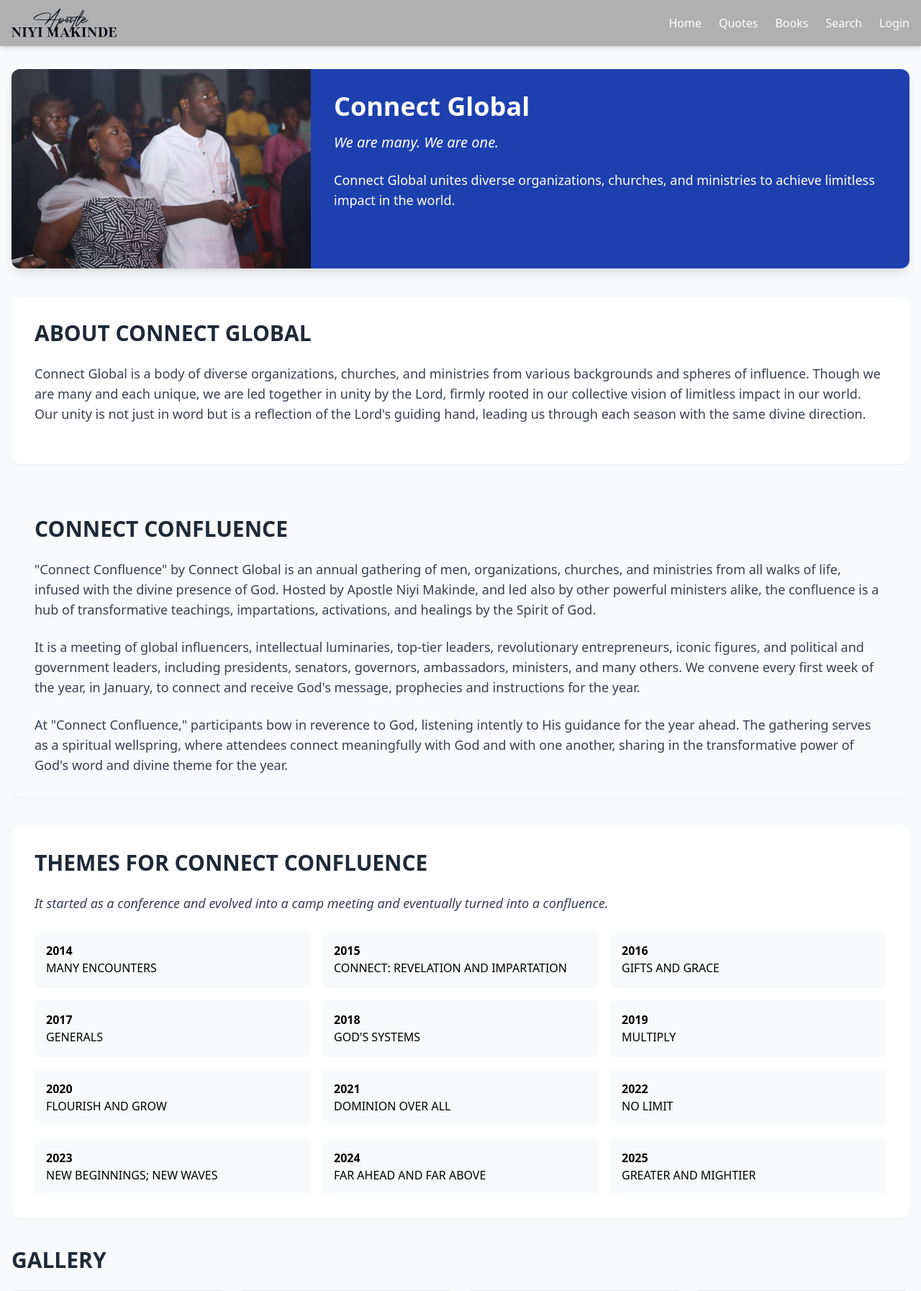
After one commit to JayBeloved/ANDL, a Django app: page /about/connect-global/ in a window 1280 px wide. The commit adds this page. Shown: the top 1794 px of the page at 72% size. Run offline with Django 5.2, Linux system fonts and the light colour scheme; data that the repository does not hold is empty; some libraries are stand-ins or nearby versions.

Commit message:
Adds About pages for NAPMON, Connect Global, Rebirth
Adds new "About" pages for NAPMON, Connect Global, and Rebirth Global Church to provide more information about these organizations.

Updates the core URLs to include the new pages, and includes images to the original "About" page.

```diff
--- a/digilib/apps/core/urls.py
+++ b/digilib/apps/core/urls.py
@@ -5,7 +5,10 @@
 
 urlpatterns = [
     path('', views.HomeView.as_view(), name='home'),
-    path('about/', views.AboutView.as_view(), name='about'),
+    path('about/NM/', views.AboutView.as_view(), name='about'),
+    path('about/napmon/', views.NapmonView.as_view(), name='napmon'),
+    path('about/connect-global/', views.ConnectGlobalView.as_view(), name='connect_global'),
+    path('about/rebirth-global/', views.RebirthGlobalView.as_view(), name='rebirth_global'),
     path('search/', views.SearchView.as_view(), name='search'),
     path('category/<slug:slug>/', views.CategoryView.as_view(), name='category'),
     path('category/<slug:category_slug>/subcategory/<slug:slug>/', views.SubCategoryView.as_view(), name='subcategory'),
--- a/digilib/apps/core/views.py
+++ b/digilib/apps/core/views.py
@@ -622,3 +622,55 @@
             )
         context['categories'] = categories
         return context
+
+
+class NapmonView(TemplateView):
+    """View for the NAPMON (New Apostolic and Prophetic Movement of Nigeria) page"""
+    template_name = 'core/about_napmon.html'
+
+    def get_context_data(self, **kwargs):
+        context = super().get_context_data(**kwargs)
+        # Get categories with subcategories for the sidebar
+        categories = Category.objects.annotate(content_count=Count('contents'))
+        for category in categories:
+            category.subcategories_list = SubCategory.objects.filter(parent_category=category).annotate(
+                content_count=Count('contents')
+            )
+        context['categories'] = categories
+        return context
+
+
+# Add this to the existing views.py file after the other view classes
+
+class ConnectGlobalView(TemplateView):
+    """View for the Connect Global page"""
+    template_name = 'core/about_connect.html'
+
+    def get_context_data(self, **kwargs):
+        context = super().get_context_data(**kwargs)
+        # Get categories with subcategories for the sidebar
+        categories = Category.objects.annotate(content_count=Count('contents'))
+        for category in categories:
+            category.subcategories_list = SubCategory.objects.filter(parent_category=category).annotate(
+                content_count=Count('contents')
+            )
+        context['categories'] = categories
+        return context
+
+
+# Add this to the existing views.py file after the other view classes
+
+class RebirthGlobalView(TemplateView):
+    """View for the Rebirth Global Church page"""
+    template_name = 'core/about_rebirth.html'
+
+    def get_context_data(self, **kwargs):
+        context = super().get_context_data(**kwargs)
+        # Get categories with subcategories for the sidebar
+        categories = Category.objects.annotate(content_count=Count('contents'))
+        for category in categories:
+            category.subcategories_list = SubCategory.objects.filter(parent_category=category).annotate(
+                content_count=Count('contents')
+            )
+        context['categories'] = categories
+        return context
--- a/digilib/apps/dashboard/templates/dashboard/subcategory_list.html
+++ b/digilib/apps/dashboard/templates/dashboard/subcategory_list.html
@@ -208,6 +208,7 @@
                 // Change form action
                 form.action = form.action.replace('create', 'update');
 
+
                 // Scroll to form on mobile
                 if (window.innerWidth < 768) {
                     form.scrollIntoView({ behavior: 'smooth' });
--- /dev/null
+++ b/digilib/templates/core/about_connect.html
@@ -0,0 +1,138 @@
+{% extends "base.html" %}
+{% load static %}
+
+{% block title %}About Connect Global - Apostle Niyi Digital Library{% endblock %}
+
+{% block meta_description %}Learn more about Connect Global, a body of diverse organizations, churches, and ministries united to achieve limitless impact in the world.{% endblock %}
+
+{% block meta_keywords %}Connect Global, Apostle Niyi Makinde, Connect Confluence, unity, ministries, churches{% endblock %}
+
+{% block content %}
+<div class="container mx-auto px-4 py-8">
+    <!-- Hero Section -->
+    <section class="mb-10">
+        <div class="bg-primary text-white rounded-xl overflow-hidden shadow-lg">
+            <div class="md:flex">
+                <!-- Image placeholder - left side -->
+                <div class="md:w-1/3 bg-gray-200 h-64 md:h-auto">
+                    <div class="h-full flex items-center justify-center">
+                        <span class="text-gray-500">
+                            <img src="{% static 'images/ANM_5.jpg' %}" alt="Connect Global Logo" class="object-cover w-full h-full">
+                        </span>
+                    </div>
+                </div>
+                <!-- Content - right side -->
+                <div class="md:w-2/3 p-8">
+                    <h1 class="text-3xl md:text-4xl font-bold mb-4">Connect Global</h1>
+                    <p class="text-xl italic mb-6">We are many. We are one.</p>
+                    <p class="text-lg">Connect Global unites diverse organizations, churches, and ministries to achieve limitless impact in the world.</p>
+                </div>
+            </div>
+        </div>
+    </section>
+
+    <!-- About Connect Global Section -->
+    <section class="mb-10">
+        <div class="bg-white rounded-xl shadow-sm p-8">
+            <h2 class="text-2xl md:text-3xl font-bold mb-6 text-gray-800">ABOUT CONNECT GLOBAL</h2>
+            <p class="text-lg text-gray-700 mb-6">
+                Connect Global is a body of diverse organizations, churches, and ministries from various backgrounds and spheres of influence. Though we are many and each unique, we are led together in unity by the Lord, firmly rooted in our collective vision of limitless impact in our world. Our unity is not just in word but is a reflection of the Lord's guiding hand, leading us through each season with the same divine direction.
+            </p>
+        </div>
+    </section>
+
+    <!-- Connect Confluence Section -->
+    <section class="mb-10">
+        <div class="bg-gray-50 rounded-xl shadow-sm p-8">
+            <h2 class="text-2xl md:text-3xl font-bold mb-6 text-gray-800">CONNECT CONFLUENCE</h2>
+            <p class="text-lg text-gray-700 mb-6">
+                "Connect Confluence" by Connect Global is an annual gathering of men, organizations, churches, and ministries from all walks of life, infused with the divine presence of God. Hosted by Apostle Niyi Makinde, and led also by other powerful ministers alike, the confluence is a hub of transformative teachings, impartations, activations, and healings by the Spirit of God.
+            </p>
+            <p class="text-lg text-gray-700 mb-6">
+                It is a meeting of global influencers, intellectual luminaries, top-tier leaders, revolutionary entrepreneurs, iconic figures, and political and government leaders, including presidents, senators, governors, ambassadors, ministers, and many others. We convene every first week of the year, in January, to connect and receive God's message, prophecies and instructions for the year.
+            </p>
+            <p class="text-lg text-gray-700">
+                At "Connect Confluence," participants bow in reverence to God, listening intently to His guidance for the year ahead. The gathering serves as a spiritual wellspring, where attendees connect meaningfully with God and with one another, sharing in the transformative power of God's word and divine theme for the year.
+            </p>
+        </div>
+    </section>
+
+    <!-- Themes Section -->
+    <section class="mb-10">
+        <div class="bg-white rounded-xl shadow-sm p-8">
+            <h2 class="text-2xl md:text-3xl font-bold mb-6 text-gray-800">THEMES FOR CONNECT CONFLUENCE</h2>
+            <p class="text-lg text-gray-700 italic mb-6">
+                It started as a conference and evolved into a camp meeting and eventually turned into a confluence.
+            </p>
+
+            <div class="grid grid-cols-1 md:grid-cols-2 lg:grid-cols-3 gap-4">
+                <div class="bg-gray-50 p-4 rounded-lg">
+                    <p class="font-bold">2014</p>
+                    <p>MANY ENCOUNTERS</p>
+                </div>
+                <div class="bg-gray-50 p-4 rounded-lg">
+                    <p class="font-bold">2015</p>
+                    <p>CONNECT: REVELATION AND IMPARTATION</p>
+                </div>
+                <div class="bg-gray-50 p-4 rounded-lg">
+                    <p class="font-bold">2016</p>
+                    <p>GIFTS AND GRACE</p>
+                </div>
+                <div class="bg-gray-50 p-4 rounded-lg">
+                    <p class="font-bold">2017</p>
+                    <p>GENERALS</p>
+                </div>
+                <div class="bg-gray-50 p-4 rounded-lg">
+                    <p class="font-bold">2018</p>
+                    <p>GOD'S SYSTEMS</p>
+                </div>
+                <div class="bg-gray-50 p-4 rounded-lg">
+                    <p class="font-bold">2019</p>
+                    <p>MULTIPLY</p>
+                </div>
+                <div class="bg-gray-50 p-4 rounded-lg">
+                    <p class="font-bold">2020</p>
+                    <p>FLOURISH AND GROW</p>
+                </div>
+                <div class="bg-gray-50 p-4 rounded-lg">
+                    <p class="font-bold">2021</p>
+                    <p>DOMINION OVER ALL</p>
+                </div>
+                <div class="bg-gray-50 p-4 rounded-lg">
+                    <p class="font-bold">2022</p>
+                    <p>NO LIMIT</p>
+                </div>
+                <div class="bg-gray-50 p-4 rounded-lg">
+                    <p class="font-bold">2023</p>
+                    <p>NEW BEGINNINGS; NEW WAVES</p>
+                </div>
+                <div class="bg-gray-50 p-4 rounded-lg">
+                    <p class="font-bold">2024</p>
+                    <p>FAR AHEAD AND FAR ABOVE</p>
+                </div>
+                <div class="bg-gray-50 p-4 rounded-lg">
+                    <p class="font-bold">2025</p>
+                    <p>GREATER AND MIGHTIER</p>
+                </div>
+            </div>
+        </div>
+    </section>
+
+    <!-- Gallery Section -->
+    <section class="mb-10">
+        <h2 class="text-2xl md:text-3xl font-bold mb-6 text-gray-800">GALLERY</h2>
+
+        <div class="grid grid-cols-2 md:grid-cols-4 gap-4">
+            <!-- Gallery image placeholders - you can replace these with actual images -->
+            {% for i in "12345678"|make_list %}
+            <div class="bg-gray-200 h-48 md:h-64 rounded-lg flex items-center justify-center">
+                <span class="text-gray-500">
+                    <i class="fas fa-image text-4xl"></i>
+                    <p class="mt-2">Connect Global Image {{ i }}</p>
+                </span>
+            </div>
+            {% endfor %}
+        </div>
+    </section>
+</div>
+{% endblock %}
```
Also changed, not shown: digilib/templates/core/about.html (+16 -1 lines), digilib/templates/core/about_napmon.html (added, +118 -0 lines), digilib/templates/core/about_rebirth.html (added, +97 -0 lines).
